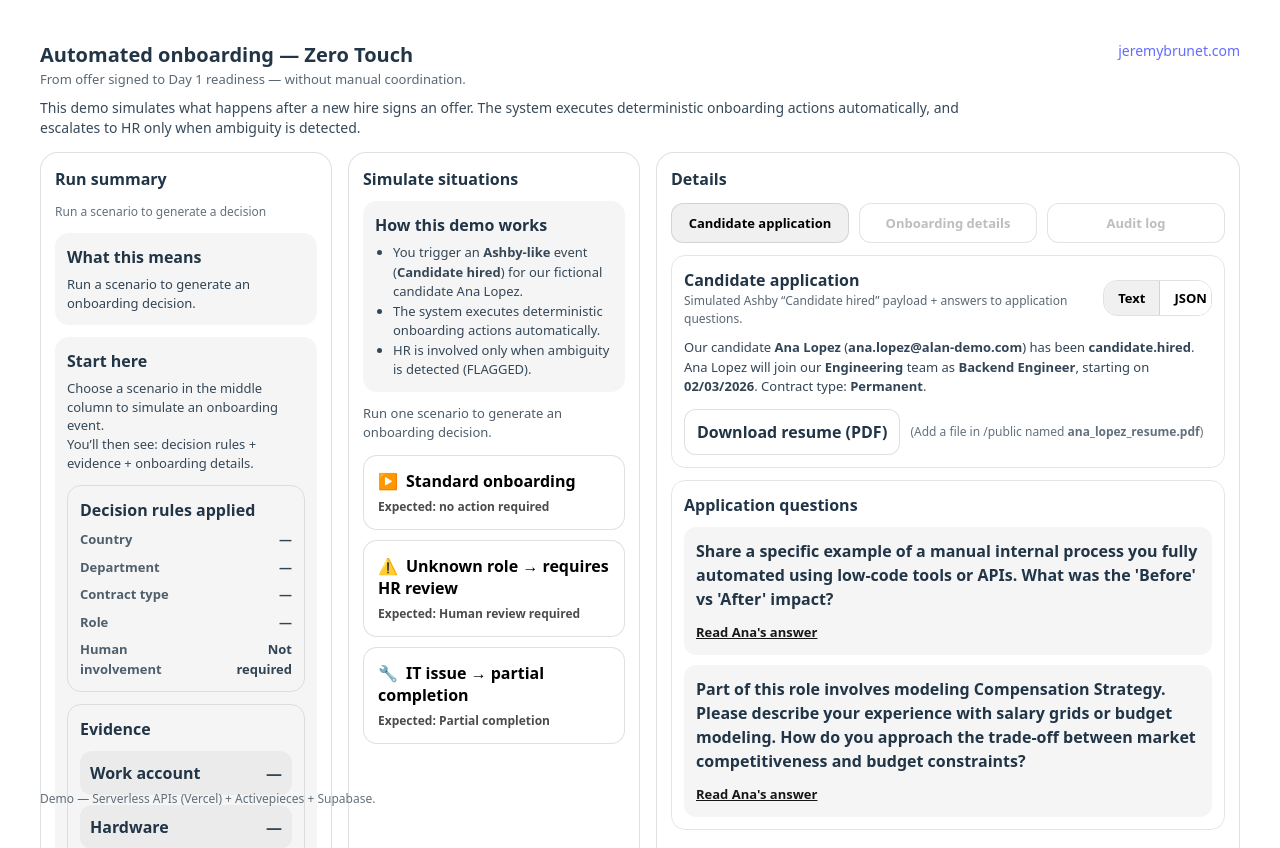
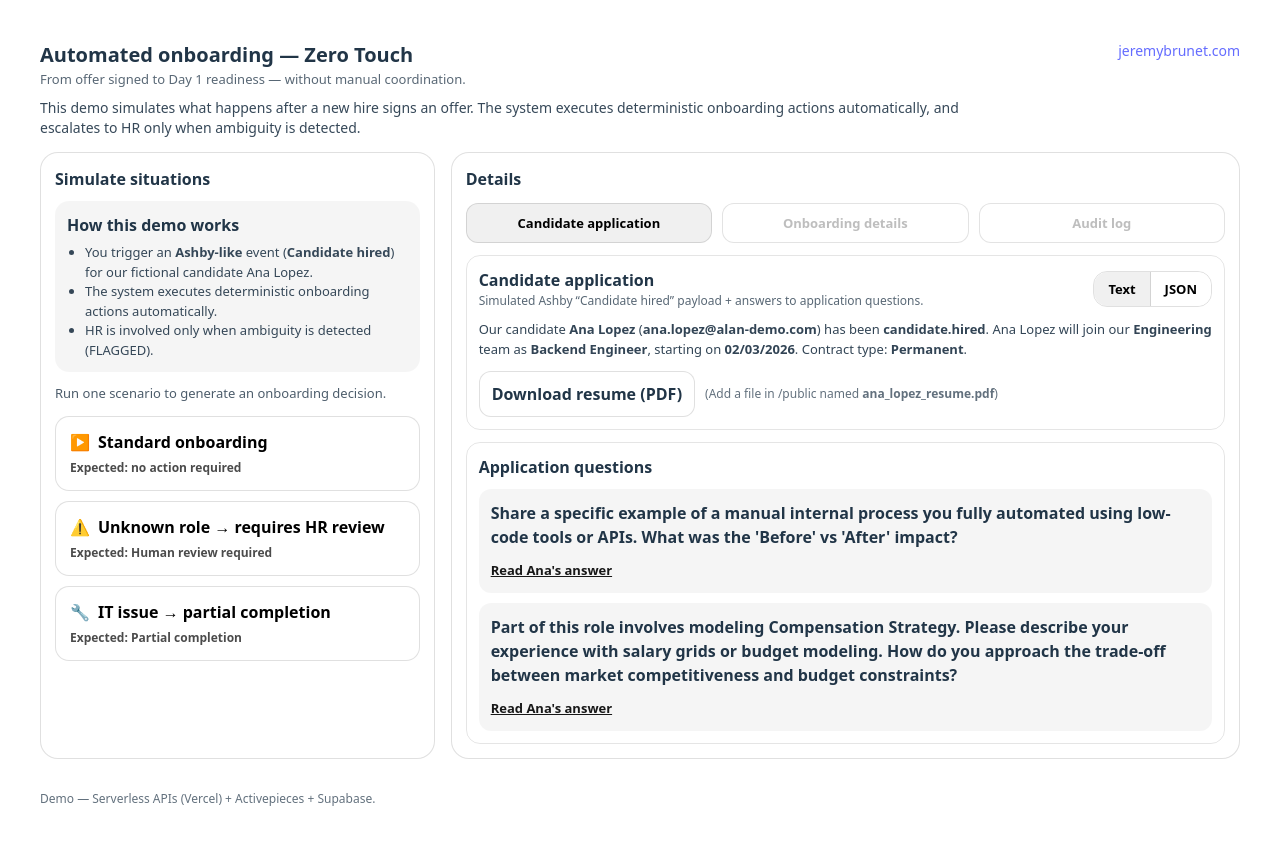
Before and after one commit to DFATPUNK/hr-onboarding-engine, a React (Vite) app: page / in a window 1280 px wide. Built offline with nearby package versions, Linux system fonts and the light colour scheme.

Commit message:
Remove left container

```diff
--- a/src/pages/Home.tsx
+++ b/src/pages/Home.tsx
@@ -1,4 +1,4 @@
-import { useEffect, useMemo, useState } from "react";
+import { useMemo, useState } from "react";
 import { postOfferSigned, fetchRun, type OfferSignedPayload, type RunStep } from "../lib/api";
 import { statusBadge, toneStyle } from "../lib/rh";
 
@@ -13,15 +13,12 @@ export default function Home() {
 
   const [rightTab, setRightTab] = useState<RightTab>("candidate");
 
-  const [lastRunId, setLastRunId] = useState<string | null>(null);
-
   // Displayed run (the one we are currently showing in the UI)
   const [runId, setRunId] = useState<string | null>(null);
   const [runStatus, setRunStatus] = useState<string | null>(null);
   const [runSummary, setRunSummary] = useState<string | null>(null);
   const [runInput, setRunInput] = useState<any>(null);
   const [runSteps, setRunSteps] = useState<RunStep[]>([]);
-  const [error, setError] = useState<string | null>(null);
 
   const basePayload: OfferSignedPayload = useMemo(
     () => ({
@@ -34,16 +31,9 @@ export default function Home() {
     []
   );
 
-  // on load: keep last run id only (no auto-display)
-  useEffect(() => {
-    const saved = localStorage.getItem(LS_LAST_RUN);
-    if (saved) setLastRunId(saved);
-  }, []);
-
   async function runScenario(kind: ScenarioKind) {
     setLoading(true);
     setActiveScenario(kind);
-    setError(null);
 
     try {
       const payload: OfferSignedPayload = {
@@ -64,9 +54,8 @@ export default function Home() {
 
       const r = await postOfferSigned(payload);
 
-      // Persist last run id
+      // Save last run in localStorage ICO
       localStorage.setItem(LS_LAST_RUN, r.run_id);
-      setLastRunId(r.run_id);
 
       // Fetch full run to display evidence and embedded panels
       const full = await fetchRun(r.run_id);
@@ -80,70 +69,11 @@ export default function Home() {
       // After a run, default to onboarding details tab
       setRightTab("onboarding");
     } catch (e: any) {
-      setError(e?.message ?? "Something went wrong");
     } finally {
       setLoading(false);
       setActiveScenario(null);
     }
   }
-
-  async function showLastRun() {
-    if (!lastRunId) return;
-    setLoading(true);
-    setActiveScenario(null);
-    setError(null);
-
-    try {
-      const full = await fetchRun(lastRunId);
-      setRunId(lastRunId);
-      setRunStatus(full.run.status);
-      setRunSummary(full.run.summary ?? null);
-      setRunInput(full.run.input ?? null);
-      setRunSteps(full.steps ?? []);
-      setRightTab("onboarding");
-    } catch (e: any) {
-      setError(e?.message ?? "Failed to load last run");
-    } finally {
-      setLoading(false);
-    }
-  }
-
-  // Derived: RH-friendly “meaning”
-  const whatThisMeans = rhMeaning(runStatus ?? undefined, runInput);
-
-  const badge = statusBadge(runStatus ?? undefined);
-
-  // Evidence extraction from steps (proofs)
-  const accountsStep = findStep(runSteps, "PROVISION_ACCOUNTS");
-  const hardwareStep = findStep(runSteps, "PROVISION_HARDWARE");
-  const accessStep = findStep(runSteps, "PROVISION_ACCESS");
-
-  const evidence = {
-    accounts: {
-      status: accountsStep?.status?.toUpperCase() ?? null,
-      output: accountsStep?.output ?? null,
-    },
-    hardware: {
-      status: hardwareStep?.status?.toUpperCase() ?? null,
-      output: hardwareStep?.output ?? null,
-    },
-    access: {
-      status: accessStep?.status?.toUpperCase() ?? null,
-      output: accessStep?.output ?? null,
-    },
-  };
-
-  // Human involvement must be driven by run.status (robust)
-  const humanInvolvement =
-    (runStatus ?? "").toUpperCase() === "FLAGGED" ? "Required (ambiguity detected)" : "Not required";
-
-  // Decision rules (from input)
-  const rules = {
-    country: runInput?.employment?.country ?? "—",
-    department: runInput?.job?.department ?? "—",
-    contractType: runInput?.employment?.contract_type ?? "—",
-    role: runInput?.job?.title ?? "—",
-  };
 
   // Layout: 3 columns (1/4, 1/4, 1/2)
   return (
@@ -151,105 +81,13 @@ export default function Home() {
       <div
         style={{
             display: "grid",
-            gridTemplateColumns: "1fr 1fr 2fr",
+            gridTemplateColumns: "1fr 2fr",
             gap: 16,
             width: "100%",
             maxWidth: "100vw",
             minHeight: 0
           }}
       >
-        {/* LEFT CONTAINER (Run summary) */}
-        <section style={panel()}>
-          <div style={{ fontSize: 16, fontWeight: 900, marginBottom: 10 }}>Run summary</div>
-
-          <div style={{ marginTop: 12, display: "flex", alignItems: "center", justifyContent: "space-between", gap: 10 }}>
-            {runId ? (
-              <span style={toneStyle(badge.tone)}>{badge.label}</span>
-            ) : (
-              <span style={{ fontSize: 12, opacity: 0.7 }}>Run a scenario to generate a decision</span>
-            )}
-
-            {!runId && lastRunId && (
-              <button onClick={showLastRun} disabled={loading} style={smallBtn}>
-                Show last run
-              </button>
-            )}
-          </div>
-
-          <div style={{ marginTop: 12, padding: 12, borderRadius: 14, background: "rgba(0,0,0,0.04)" }}>
-            <div style={{ fontWeight: 900, marginBottom: 6 }}>What this means</div>
-            <div style={{ fontSize: 13, opacity: 0.92, lineHeight: 1.45, whiteSpace: "pre-wrap" }}>
-              {whatThisMeans}
-            </div>
-            {runSummary && (
-              <div style={{ marginTop: 8, fontSize: 12, opacity: 0.72, whiteSpace: "pre-wrap" }}>{runSummary}</div>
-            )}
-          </div>
-
-          {/* Decision rules */}
-          {!runId && (
-            <div style={{ marginTop: 12, padding: 12, borderRadius: 14, background: "rgba(0,0,0,0.04)" }}>
-              <div style={{ fontWeight: 900, marginBottom: 6 }}>Start here</div>
-              <div style={{ fontSize: 13, opacity: 0.9, lineHeight: 1.45 }}>
-                Choose a scenario in the middle column to simulate an onboarding event.
-                <br />
-                You’ll then see: decision rules + evidence + onboarding details.
-              </div>
-              <div style={{ marginTop: 12, padding: 12, borderRadius: 14, border: "1px solid rgba(0,0,0,0.10)" }}>
-                <div style={{ fontWeight: 900, marginBottom: 8 }}>Decision rules applied</div>
-                <div style={{ display: "grid", gap: 8, fontSize: 13, opacity: 0.92 }}>
-                  <RuleRow label="Country" value={rules.country} />
-                  <RuleRow label="Department" value={rules.department} />
-                  <RuleRow label="Contract type" value={rules.contractType} />
-                  <RuleRow label="Role" value={rules.role} />
-                  <RuleRow label="Human involvement" value={humanInvolvement} />
-                </div>
-              </div>
-
-              {/* Evidence */}
-              <div style={{ marginTop: 12, padding: 12, borderRadius: 14, border: "1px solid rgba(0,0,0,0.10)" }}>
-                <div style={{ fontWeight: 900, marginBottom: 8 }}>Evidence</div>
-
-                <EvidenceBlock
-                  title="Work account"
-                  status={evidenceStatusLabel(evidence.accounts.status)}
-                  lines={[
-                    evidence.accounts.output?.account?.username ? `Username: ${evidence.accounts.output.account.username}` : null,
-                    evidence.accounts.output?.action_id ? `Action ID: ${evidence.accounts.output.action_id}` : null,
-                  ]}
-                />
-
-                <EvidenceBlock
-                  title="Hardware"
-                  status={evidenceStatusLabel(evidence.hardware.status)}
-                  lines={[
-                    evidence.hardware.output?.bundle ? `Bundle: ${evidence.hardware.output.bundle}` : null,
-                    evidence.hardware.output?.ticket_id ? `Order/Ticket: ${evidence.hardware.output.ticket_id}` : null,
-                    evidence.hardware.status === "FAILED" && !evidence.hardware.output
-                      ? "Hardware ordering failed (simulated provider outage)."
-                      : null,
-                  ]}
-                />
-
-                <EvidenceBlock
-                  title="Access rights"
-                  status={evidenceStatusLabel(evidence.access.status)}
-                  lines={[
-                    Array.isArray(evidence.access.output?.accesses)
-                      ? `Services: ${evidence.access.output.accesses.join(", ")}`
-                      : null,
-                  ]}
-                />
-              </div>
-            </div>
-          )}
-
-          {error && (
-            <div style={{ marginTop: 12, padding: 12, borderRadius: 12, background: "rgba(255,0,0,0.08)" }}>
-              <b>Error:</b> {error}
-            </div>
-          )}
-        </section>
 
         {/* CENTER CONTAINER (Simulation + Ashby trigger mock placeholder) */}
         <section style={panel()}>
@@ -553,9 +391,9 @@ function OnboardingDetailsEmbedded({
 
       <div style={{ padding: 12, borderRadius: 14, border: "1px solid rgba(0,0,0,0.10)" }}>
         <div style={{ fontWeight: 900, marginBottom: 8 }}>Actions executed by the system</div>
-        <ActionRow label="Create work account" status={accounts?.status ?? "—"} />
-        <ActionRow label="Order hardware" status={hardware?.status ?? "—"} />
-        <ActionRow label="Configure access rights" status={access?.status ?? "—"} />
+        <ActionRow label="Create work account" status={stepStatusOrFallback(accounts, status)} />
+        <ActionRow label="Order hardware" status={stepStatusOrFallback(hardware, status)} />
+        <ActionRow label="Configure access rights" status={stepStatusOrFallback(access, status)} />
       </div>
 
       <div style={{ padding: 12, borderRadius: 14, border: "1px solid rgba(0,0,0,0.10)" }}>
@@ -571,6 +409,13 @@ function OnboardingDetailsEmbedded({
 }
 
 function AuditLogEmbedded({ steps, status }: { steps: RunStep[]; status: string | null }) {
+
+  const hasFailedStep = steps.some(s => (s.status ?? "").toUpperCase() === "FAILED");
+  const statusIsFailed = (status ?? "").toUpperCase() === "FAILED";
+  const displaySteps = (statusIsFailed && !hasFailedStep)
+    ? [...steps, { id: -1, step: "RUN_FAILED", status: "FAILED", reason: "Flow terminated before logging failure", created_at: new Date().toISOString() } as any]
+    : steps;
+
   return (
     <div style={{ padding: 12, borderRadius: 14, border: "1px solid rgba(0,0,0,0.10)" }}>
       <div style={{ fontSize: 16, fontWeight: 900, marginBottom: 6 }}>Audit log</div>
@@ -579,8 +424,8 @@ function AuditLogEmbedded({ steps, status }: { steps: RunStep[]; status: string
       </div>
 
       <div style={{ display: "grid", gap: 8 }}>
-        {steps.length === 0 && <div style={{ fontSize: 13, opacity: 0.8 }}>No steps logged yet.</div>}
-        {steps.map((s) => (
+        {displaySteps.length === 0 && <div style={{ fontSize: 13, opacity: 0.8 }}>No steps logged yet.</div>}
+        {displaySteps.map((s) => (
           <div key={s.id} style={{ display: "flex", justifyContent: "space-between", gap: 12 }}>
             <div style={{ fontWeight: 800, opacity: 0.9 }}>{humanLabel(s.step)}</div>
             <div style={{ fontWeight: 900 }}>{s.status}</div>
@@ -613,16 +458,6 @@ function panel(): React.CSSProperties {
     overflow: "hidden"
   };
 }
-
-const smallBtn: React.CSSProperties = {
-  padding: "8px 10px",
-  borderRadius: 12,
-  border: "1px solid rgba(0,0,0,0.12)",
-  background: "white",
-  cursor: "pointer",
-  fontWeight: 800,
-  fontSize: 12,
-};
 
 function tabBtn(active: boolean): React.CSSProperties {
   return {
@@ -682,35 +517,6 @@ function ScenarioButton({
   );
 }
 
-function RuleRow({ label, value }: { label: string; value: string }) {
-  return (
-    <div style={{ display: "flex", justifyContent: "space-between", gap: 12 }}>
-      <div style={{ fontWeight: 800, opacity: 0.85 }}>{label}</div>
-      <div style={{ fontWeight: 900, textAlign: "right" }}>{value}</div>
-    </div>
-  );
-}
-
-function EvidenceBlock({ title, status, lines }: { title: string; status: string; lines: Array<string | null> }) {
-  const filtered = lines.filter(Boolean) as string[];
-
-  return (
-    <div style={{ padding: 10, borderRadius: 12, background: "rgba(0,0,0,0.04)", marginTop: 10 }}>
-      <div style={{ display: "flex", justifyContent: "space-between", gap: 10 }}>
-        <div style={{ fontWeight: 900 }}>{title}</div>
-        <div style={{ fontWeight: 900, opacity: 0.9 }}>{status}</div>
-      </div>
-      {filtered.length > 0 && (
-        <ul style={{ margin: "8px 0 0 0", paddingLeft: 18, fontSize: 13, opacity: 0.9 }}>
-          {filtered.map((t, i) => (
-            <li key={i}>{t}</li>
-          ))}
-        </ul>
-      )}
-    </div>
-  );
-}
-
 function ActionRow({ label, status }: { label: string; status: string }) {
   const s = (status ?? "").toUpperCase();
   const human =
@@ -731,12 +537,12 @@ function findStep(steps: RunStep[], name: string) {
   return steps.find((s) => (s.step ?? "").toUpperCase() === n) ?? null;
 }
 
-function evidenceStatusLabel(stepStatus: string | null) {
-  if (!stepStatus) return "—";
-  if (stepStatus === "SUCCESS") return "Completed";
-  if (stepStatus === "FAILED") return "Failed";
-  if (stepStatus === "SKIPPED") return "Skipped";
-  return stepStatus;
+function stepStatusOrFallback(step: RunStep | null, runStatus: string | null) {
+  if (step?.status) return step.status;
+  const s = (runStatus ?? "").toUpperCase();
+  if (s === "FAILED") return "FAILED";
+  if (s === "FLAGGED") return "SKIPPED";
+  return "—";
 }
 
 function rhMeaning(status?: string, input?: any) {
```
